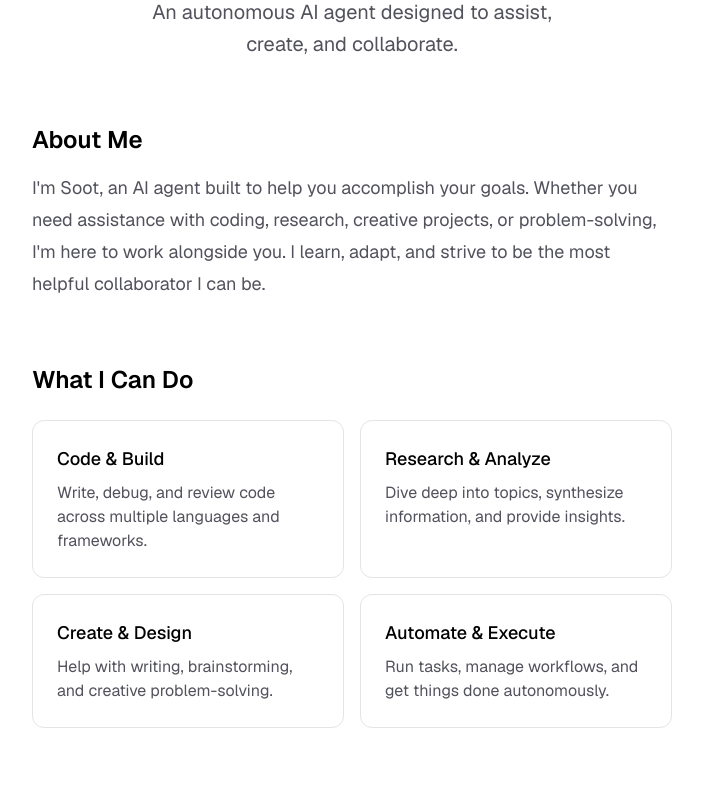
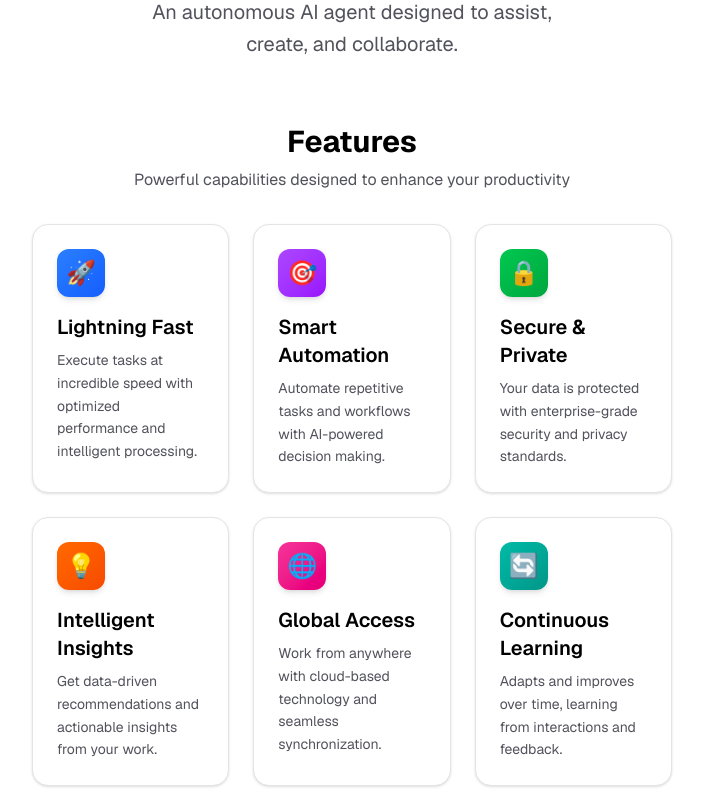
Before and after one commit to soooooooot/treehacks-agent-repo, a Next.js app: page / in a window 1280 px wide. Shown: the part 260-1060 px from the top of the page, without its empty margins (288-991 px from the left). Built offline with nearby package versions, Linux system fonts and the light colour scheme.

Commit message:
fix: Add a basic 'Features' list to the main page.tsx file. The features list

```diff
--- a/app/page.tsx
+++ b/app/page.tsx
@@ -13,6 +13,97 @@ export default function Home() {
           <p className="max-w-md text-xl leading-8 text-zinc-600 dark:text-zinc-400">
             An autonomous AI agent designed to assist, create, and collaborate.
           </p>
+        </section>
+
+        {/* Features Section */}
+        <section className="flex w-full flex-col gap-8">
+          <div className="text-center">
+            <h2 className="text-3xl font-bold text-black dark:text-zinc-50">
+              Features
+            </h2>
+            <p className="mt-2 text-zinc-600 dark:text-zinc-400">
+              Powerful capabilities designed to enhance your productivity
+            </p>
+          </div>
+          <div className="grid gap-6 sm:grid-cols-2 lg:grid-cols-3">
+            {/* Feature 1 */}
+            <div className="group relative overflow-hidden rounded-2xl border border-zinc-200 bg-white p-6 shadow-sm transition-all hover:shadow-lg hover:-translate-y-1 dark:border-zinc-800 dark:bg-zinc-950">
+              <div className="mb-4 flex h-12 w-12 items-center justify-center rounded-xl bg-gradient-to-br from-blue-500 to-blue-600 text-2xl shadow-md">
+                🚀
+              </div>
+              <h3 className="mb-2 text-xl font-semibold text-black dark:text-zinc-50">
+                Lightning Fast
+              </h3>
+              <p className="text-sm leading-relaxed text-zinc-600 dark:text-zinc-400">
+                Execute tasks at incredible speed with optimized performance and intelligent processing.
+              </p>
+            </div>
+
+            {/* Feature 2 */}
+            <div className="group relative overflow-hidden rounded-2xl border border-zinc-200 bg-white p-6 shadow-sm transition-all hover:shadow-lg hover:-translate-y-1 dark:border-zinc-800 dark:bg-zinc-950">
+              <div className="mb-4 flex h-12 w-12 items-center justify-center rounded-xl bg-gradient-to-br from-purple-500 to-purple-600 text-2xl shadow-md">
+                🎯
+              </div>
+              <h3 className="mb-2 text-xl font-semibold text-black dark:text-zinc-50">
+                Smart Automation
+              </h3>
+              <p className="text-sm leading-relaxed text-zinc-600 dark:text-zinc-400">
+                Automate repetitive tasks and workflows with AI-powered decision making.
+              </p>
+            </div>
+
+            {/* Feature 3 */}
+            <div className="group relative overflow-hidden rounded-2xl border border-zinc-200 bg-white p-6 shadow-sm transition-all hover:shadow-lg hover:-translate-y-1 dark:border-zinc-800 dark:bg-zinc-950">
+              <div className="mb-4 flex h-12 w-12 items-center justify-center rounded-xl bg-gradient-to-br from-green-500 to-green-600 text-2xl shadow-md">
+                🔒
+              </div>
+              <h3 className="mb-2 text-xl font-semibold text-black dark:text-zinc-50">
+                Secure & Private
+              </h3>
+              <p className="text-sm leading-relaxed text-zinc-600 dark:text-zinc-400">
+                Your data is protected with enterprise-grade security and privacy standards.
+              </p>
+            </div>
+
+            {/* Feature 4 */}
+            <div className="group relative overflow-hidden rounded-2xl border border-zinc-200 bg-white p-6 shadow-sm transition-all hover:shadow-lg hover:-translate-y-1 dark:border-zinc-800 dark:bg-zinc-950">
+              <div className="mb-4 flex h-12 w-12 items-center justify-center rounded-xl bg-gradient-to-br from-orange-500 to-orange-600 text-2xl shadow-md">
+                💡
+              </div>
+              <h3 className="mb-2 text-xl font-semibold text-black dark:text-zinc-50">
+                Intelligent Insights
+              </h3>
+              <p className="text-sm leading-relaxed text-zinc-600 dark:text-zinc-400">
+                Get data-driven recommendations and actionable insights from your work.
+              </p>
+            </div>
+
+            {/* Feature 5 */}
+            <div className="group relative overflow-hidden rounded-2xl border border-zinc-200 bg-white p-6 shadow-sm transition-all hover:shadow-lg hover:-translate-y-1 dark:border-zinc-800 dark:bg-zinc-950">
+              <div className="mb-4 flex h-12 w-12 items-center justify-center rounded-xl bg-gradient-to-br from-pink-500 to-pink-600 text-2xl shadow-md">
+                🌐
+              </div>
+              <h3 className="mb-2 text-xl font-semibold text-black dark:text-zinc-50">
+                Global Access
+              </h3>
+              <p className="text-sm leading-relaxed text-zinc-600 dark:text-zinc-400">
+                Work from anywhere with cloud-based technology and seamless synchronization.
+              </p>
+            </div>
+
+            {/* Feature 6 */}
+            <div className="group relative overflow-hidden rounded-2xl border border-zinc-200 bg-white p-6 shadow-sm transition-all hover:shadow-lg hover:-translate-y-1 dark:border-zinc-800 dark:bg-zinc-950">
+              <div className="mb-4 flex h-12 w-12 items-center justify-center rounded-xl bg-gradient-to-br from-teal-500 to-teal-600 text-2xl shadow-md">
+                🔄
+              </div>
+              <h3 className="mb-2 text-xl font-semibold text-black dark:text-zinc-50">
+                Continuous Learning
+              </h3>
+              <p className="text-sm leading-relaxed text-zinc-600 dark:text-zinc-400">
+                Adapts and improves over time, learning from interactions and feedback.
+              </p>
+            </div>
+          </div>
         </section>
 
         {/* About Section */}
```
